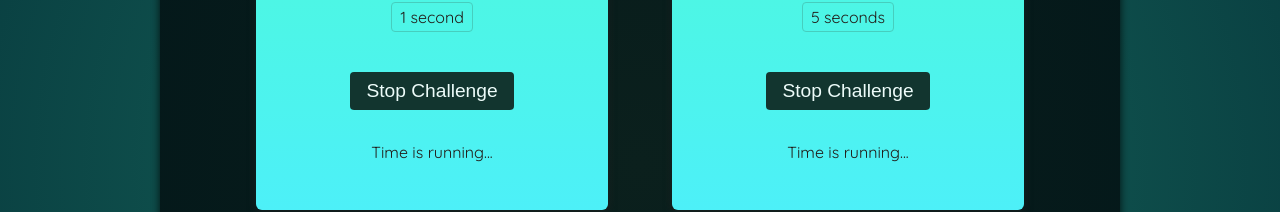
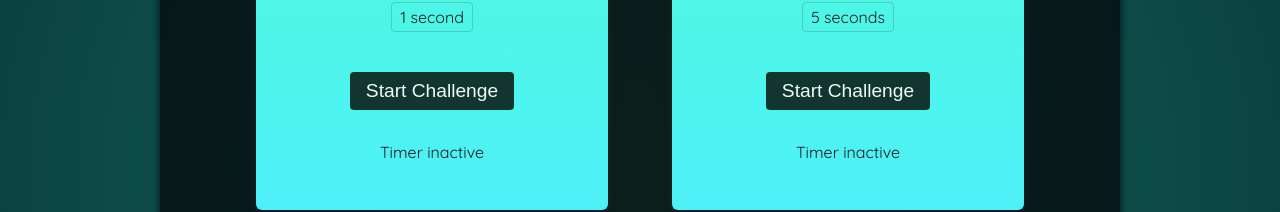
Before and after one commit to Gh0sT-7/timeout-game, a React (Vite) app: page / in a window 1280 px wide. Shown: the part 400-612 px from the top of the page. Built offline with nearby package versions, Linux system fonts and the light colour scheme; a web font is replaced by a local one.

Commit message:
Added ref to keep track of the timers.

```diff
--- a/src/components/challenge/Challenge.jsx
+++ b/src/components/challenge/Challenge.jsx
@@ -1,16 +1,24 @@
 import './Challenge.scss';
-import { useState } from 'react';
+import { useState, useRef } from 'react';
 
 export default function Challenge({ title, targetTime }) {
-    const [timerStarted, setTimerStarted] = useState(true);
+    const timer = useRef();
+
+    const [timerStarted, setTimerStarted] = useState(false);
     const [timerExpired, setTimerExpired] = useState(false);
 
+    // let timer;
+
     function handleStart() {
-        setTimeout(() => {
+        timer.current = setTimeout(() => {
             setTimerExpired(true);
         }, targetTime * 1000);
 
         setTimerStarted(true);
+    }
+
+    function handleStop() {
+        clearTimeout(timer.current);
     }
 
 	return (
@@ -21,7 +29,7 @@ export default function Challenge({ title, targetTime }) {
 				{targetTime} second{targetTime > 1 ? 's' : ''}
 			</p>
 			<p>
-				<button onClick={handleStart}>
+				<button onClick={timerStarted ? handleStop : handleStart}>
                     {timerStarted ? 'Stop' : 'Start'} Challenge
                 </button>
 			</p>
```
